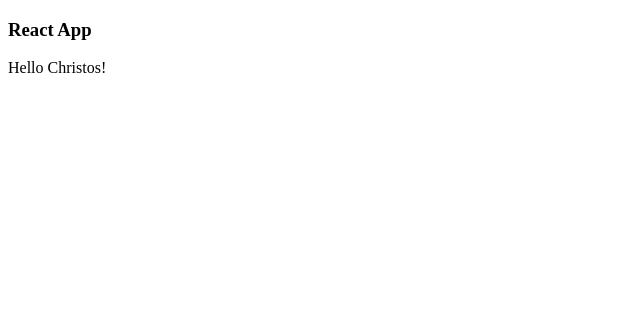
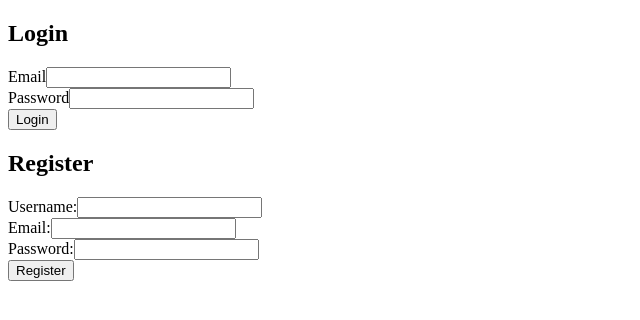
Before and after one commit to autotetra/Education, a React (Create React App) app in the folder IHU/Master/Dissertation/Real Time Ticketing System/front-end/: page / in a window 1280 px wide. Shown: the top 320 px of the page, without its empty margins (0-640 px from the left). Built offline with nearby package versions, Linux system fonts and the light colour scheme.

Commit message:
setup Login, Register components

```diff
--- a/IHU/Master/Dissertation/Real Time Ticketing System/front-end/public/index.html
+++ b/IHU/Master/Dissertation/Real Time Ticketing System/front-end/public/index.html
@@ -3,7 +3,7 @@
   <head>
     <meta charset="UTF-8" />
     <meta name="viewport" content="width=device-width, initial-scale=1.0" />
-    <title>Document</title>
+    <title>Ticket System</title>
   </head>
   <body>
     <div id="root"></div>
--- a/IHU/Master/Dissertation/Real Time Ticketing System/front-end/src/App.js
+++ b/IHU/Master/Dissertation/Real Time Ticketing System/front-end/src/App.js
@@ -1,8 +1,12 @@
+import React from "react";
+import Login from "./Login";
+import Register from "./Register";
+
 function App() {
   return (
     <div>
-      <h3>React App</h3>
-      <p>Hello Christos!</p>
+      <Login />
+      <Register />
     </div>
   );
 }
--- /dev/null
+++ b/IHU/Master/Dissertation/Real Time Ticketing System/front-end/src/Login.js
@@ -0,0 +1,42 @@
+import React, { useState } from "react";
+
+function Login() {
+  const [email, setEmail] = useState("");
+  const [password, setPassword] = useState("");
+
+  const handleLogin = (e) => {
+    e.preventDefault();
+    // Logic for handling login submission (to be implemented later)
+    console.log("Email: ", email);
+    console.log("Password: ", password);
+  };
+
+  return (
+    <div>
+      <h2>Login</h2>
+      <form onSubmit={handleLogin}>
+        <div>
+          <label>Email</label>
+          <input
+            type="email"
+            value={email}
+            onChange={(e) => setEmail(e.target.value)}
+            required
+          />
+        </div>
+        <div>
+          <label>Password</label>
+          <input
+            type="password"
+            value={password}
+            onChange={(e) => setPassword(e.target.value)}
+            required
+          />
+        </div>
+        <button type="submit">Login</button>
+      </form>
+    </div>
+  );
+}
+
+export default Login;
--- /dev/null
+++ b/IHU/Master/Dissertation/Real Time Ticketing System/front-end/src/Register.js
@@ -0,0 +1,59 @@
+import React, { useState } from "react";
+
+function Register() {
+  const [username, setUserName] = useState("");
+  const [email, setEmail] = useState("");
+  const [password, setPassword] = useState("");
+
+  const handleRegister = (e) => {
+    e.preventDefault();
+    // Logic for handling register submission (to be implemented later)
+    console.log("Username: ", username);
+    console.log("Email: ", email);
+    console.log("Password: ", password);
+  };
+
+  return (
+    <div>
+      <h2>Register</h2>
+      <form onSubmit={handleRegister}>
+        <div>
+          <label>Username:</label>
+          <input
+            type="text"
+            value={username}
+            onChange={(e) => {
+              setUserName(e.target.value);
+            }}
+            required
+          />
+        </div>
+        <div>
+          <label>Email:</label>
+          <input
+            type="text"
+            value={email}
+            onChange={(e) => {
+              setEmail(e.target.value);
+            }}
+            required
+          />
+        </div>
+        <div>
+          <label>Password:</label>
+          <input
+            type="text"
+            value={password}
+            onChange={(e) => {
+              setPassword(e.target.value);
+            }}
+            required
+          />
+        </div>
+        <button type="submit">Register</button>
+      </form>
+    </div>
+  );
+}
+
+export default Register;
```
